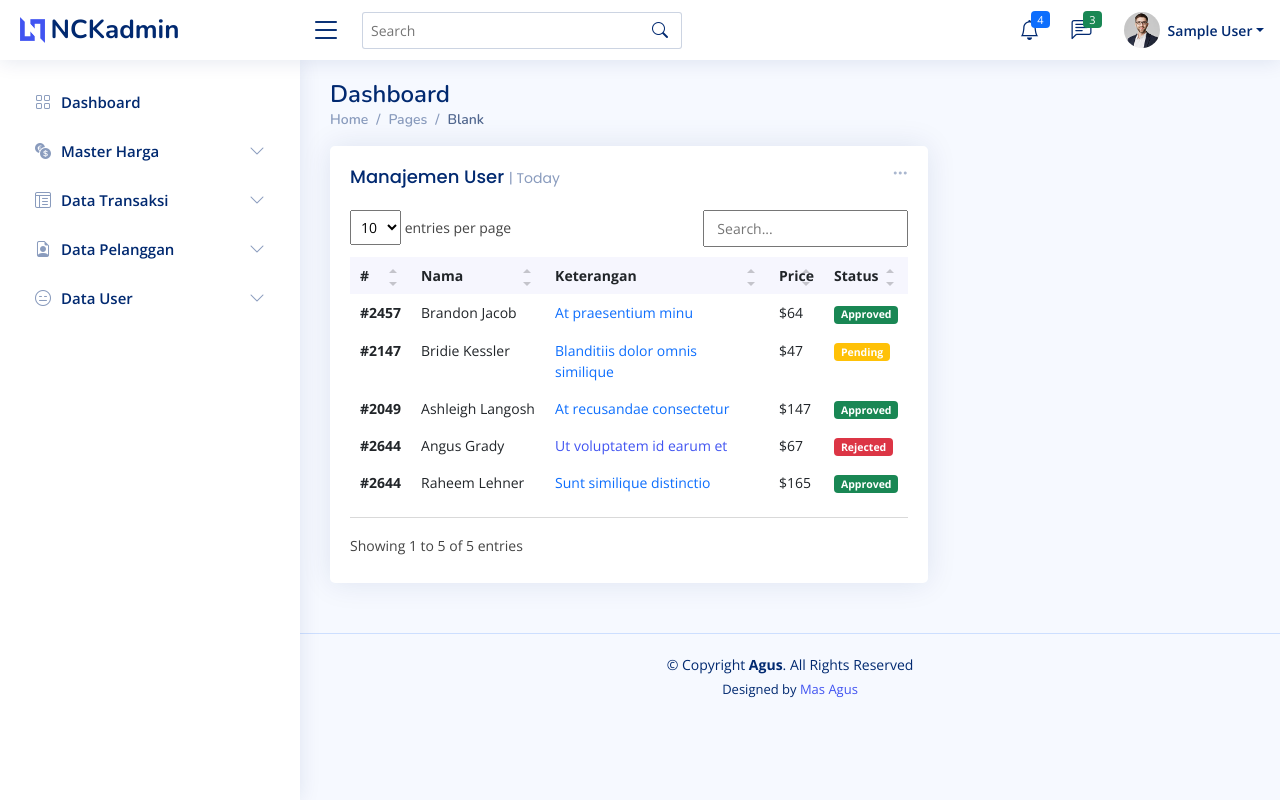
After one commit to donyariefianto/semua, a CodeIgniter app: page /database/index.php/user/index in a window 1280 px wide. The commit adds this page. Run offline with CodeIgniter, Linux system fonts and the light colour scheme; the visitor is signed in with stand-in values (Sample User, id 1); some libraries are stand-ins or nearby versions.

Commit message:
tambahan
tambahan

```diff
--- /dev/null
+++ b/application/controllers/User.php
@@ -0,0 +1,19 @@
+<?php
+defined('BASEPATH') OR exit('No direct script access allowed');
+
+class User extends CI_Controller {
+    public function __construct()
+    {
+        parent::__construct();
+        if($this->session->userdata('status') != "login")
+        {
+			redirect(base_url("auth"));
+		}
+    }
+    public function index()
+    {
+        $this->load->view('header');
+        $this->load->view('DataUser/user');
+        $this->load->view('footer');
+    }
+}
--- /dev/null
+++ b/application/views/DataUser/user.php
@@ -0,0 +1,96 @@
+<main id="main" class="main">
+
+<div class="pagetitle">
+  <h1>Dashboard</h1>
+  <nav>
+    <ol class="breadcrumb">
+      <li class="breadcrumb-item"><a href="<?php echo base_url('Dashboard')?>">Home</a></li>
+      <li class="breadcrumb-item">Pages</li>
+      <li class="breadcrumb-item active">Blank</li>
+    </ol>
+  </nav>
+</div><!-- End Page Title -->
+
+<section class="section dashboard">
+  <div class="row">
+    <div class="col-lg-auto">
+      <div class="row">
+          <!-- Recent Sales -->
+          <div class="col-12">
+              <div class="card recent-sales">
+
+                <div class="filter">
+                  <a class="icon" href="#" data-bs-toggle="dropdown"><i class="bi bi-three-dots"></i></a>
+                  <ul class="dropdown-menu dropdown-menu-end dropdown-menu-arrow">
+                    <li class="dropdown-header text-start">
+                      <h6>Filter</h6>
+                    </li>
+
+                    <li><a class="dropdown-item" href="#">Today</a></li>
+                    <li><a class="dropdown-item" href="#">This Month</a></li>
+                    <li><a class="dropdown-item" href="#">This Year</a></li>
+                  </ul>
+                </div>
+
+                <div class="card-body">
+                  <h5 class="card-title">Manajemen User <span>| Today</span></h5>
+
+                  <table class="table table-borderless datatable">
+                    <thead>
+                      <tr>
+                        <th scope="col">#</th>
+                        <th scope="col">Nama</th>
+                        <th scope="col">Keterangan</th>
+                        <th scope="col">Price</th>
+                        <th scope="col">Status</th>
+                      </tr>
+                    </thead>
+                    <tbody>
+                      <tr>
+                        <th scope="row"><a href="#">#2457</a></th>
+                        <td>Brandon Jacob</td>
+                        <td><a href="#" class="text-primary">At praesentium minu</a></td>
+                        <td>$64</td>
+                        <td><span class="badge bg-success">Approved</span></td>
+                      </tr>
+                      <tr>
+                        <th scope="row"><a href="#">#2147</a></th>
+                        <td>Bridie Kessler</td>
+                        <td><a href="#" class="text-primary">Blanditiis dolor omnis similique</a></td>
+                        <td>$47</td>
+                        <td><span class="badge bg-warning">Pending</span></td>
+                      </tr>
+                      <tr>
+                        <th scope="row"><a href="#">#2049</a></th>
+                        <td>Ashleigh Langosh</td>
+                        <td><a href="#" class="text-primary">At recusandae consectetur</a></td>
+                        <td>$147</td>
+                        <td><span class="badge bg-success">Approved</span></td>
+                      </tr>
+                      <tr>
+                        <th scope="row"><a href="#">#2644</a></th>
+                        <td>Angus Grady</td>
+                        <td><a href="#" class="text-primar">Ut voluptatem id earum et</a></td>
+                        <td>$67</td>
+                        <td><span class="badge bg-danger">Rejected</span></td>
+                      </tr>
+                      <tr>
+                        <th scope="row"><a href="#">#2644</a></th>
+                        <td>Raheem Lehner</td>
+                        <td><a href="#" class="text-primary">Sunt similique distinctio</a></td>
+                        <td>$165</td>
+                        <td><span class="badge bg-success">Approved</span></td>
+                      </tr>
+                    </tbody>
+                  </table>
+
+                </div>
+
+              </div>
+            </div><!-- End Recent Sales -->
+      </div>
+    </div>
+  </div>
+</section>
+
+</main><!-- End #main -->
--- a/application/views/header.php
+++ b/application/views/header.php
@@ -331,18 +331,8 @@
         </a>
         <ul id="icons-nav" class="nav-content collapse " data-bs-parent="#sidebar-nav">
           <li>
-            <a href="icons-bootstrap.html">
-              <i class="bi bi-circle"></i><span>Bootstrap Icons</span>
-            </a>
-          </li>
-          <li>
-            <a href="icons-remix.html">
-              <i class="bi bi-circle"></i><span>Remix Icons</span>
-            </a>
-          </li>
-          <li>
-            <a href="icons-boxicons.html">
-              <i class="bi bi-circle"></i><span>Boxicons</span>
+            <a href="User">
+              <i class="bi bi-circle"></i><span>User Akses</span>
             </a>
           </li>
         </ul>
```
Also changed, not shown: application/controllers/Auth.php (+7 -7 lines), application/controllers/Harga.php (added, +19 -0 lines).
